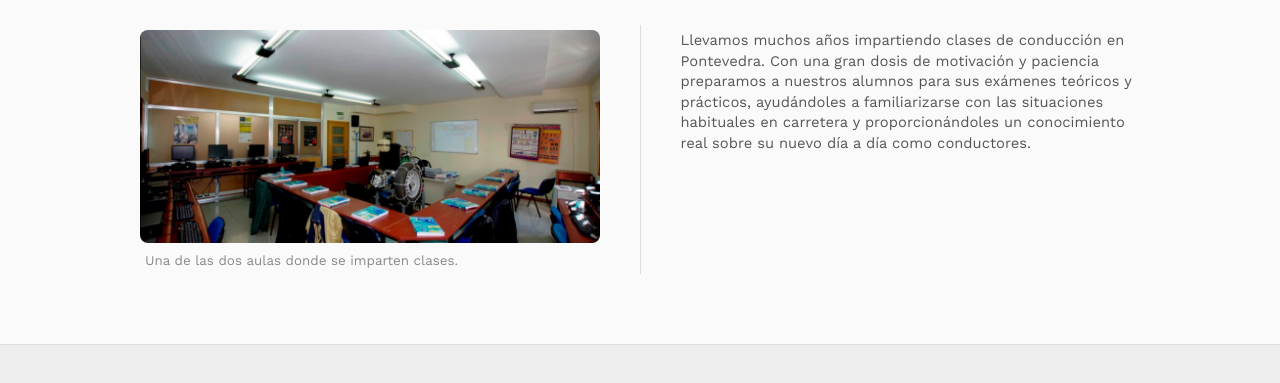
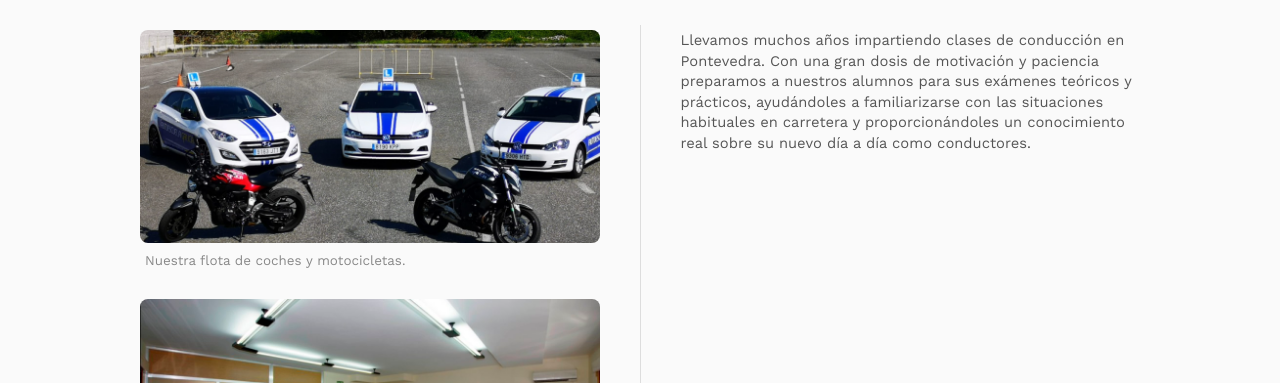
Before and after one commit to vialgalicia/vialgalicia.github.io, a plain HTML site: page nosotros/index.html in a window 1280 px wide. Shown: the part 172-555 px from the top of the page. Drawn offline with Linux system fonts and the light colour scheme.

Commit message:
Upload updated "cars and motorcycles" picture

```diff
--- a/nosotros/index.html
+++ b/nosotros/index.html
@@ -49,6 +49,8 @@
 			<h2>Nosotros</h2>
 			<div class="two-column-grid">
 				<div class="text">
+					<img class="image-in-column" src="../assets/images/pictures/nosotros-page/02.jpg">
+					<p class="footnote">Nuestra flota de coches y motocicletas.</p>
 					<img class="image-in-column" src="../assets/images/pictures/instalaciones-page/03.jpg">
 					<p class="footnote">Una de las dos aulas donde se imparten clases.</p>
 				</div>
```
Also changed, not shown: index.html (+1 -1 lines), assets/images/pictures/index-page/07.jpg (added), assets/images/pictures/index-page/main-image.png, assets/images/pictures/index-page/main-image_old.png (added), assets/images/pictures/nosotros-page/02.jpg (added).
